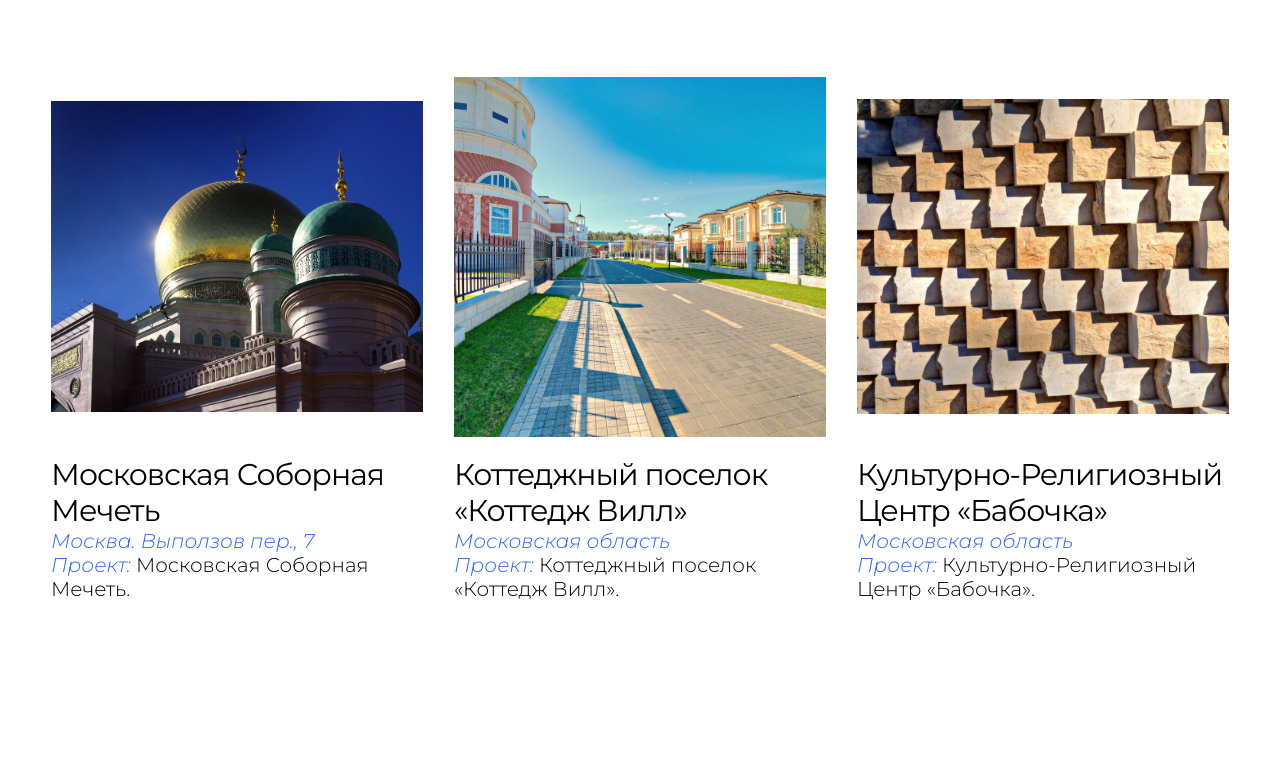
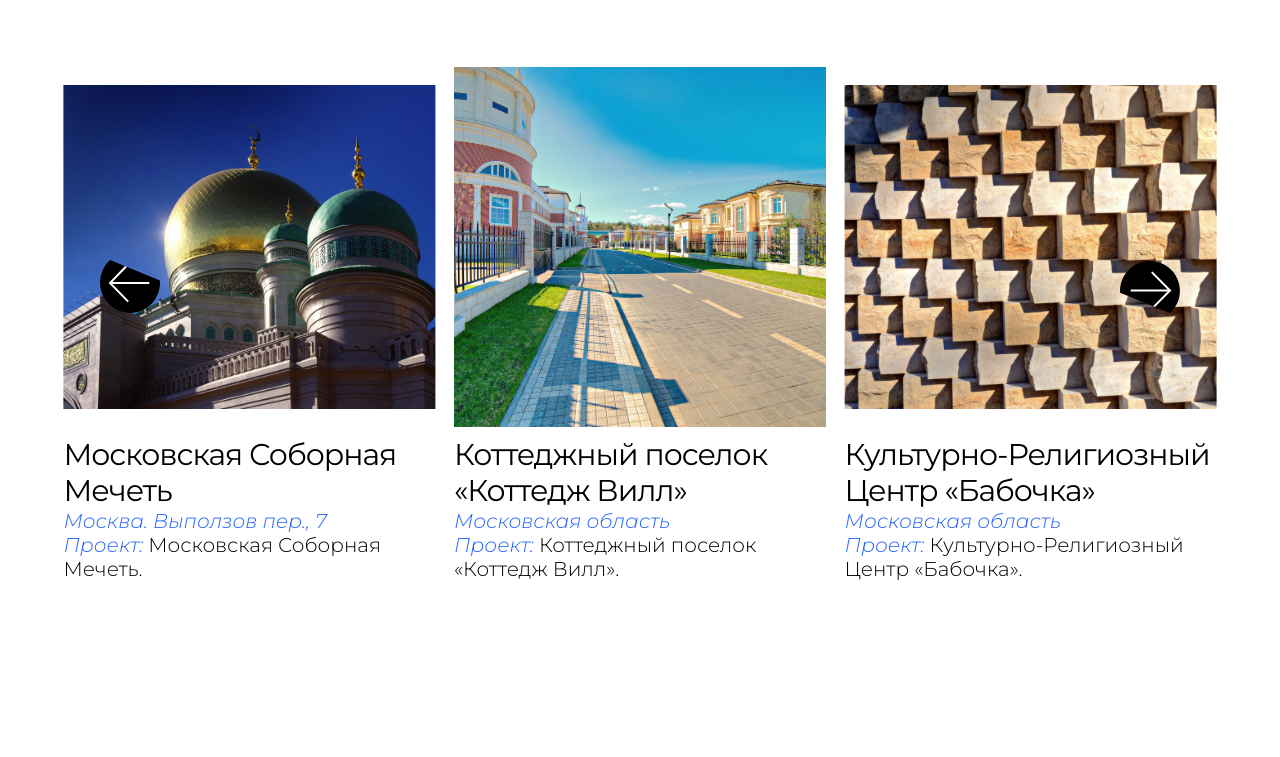
Before and after one commit to Elvehnn/pakhmutov-layout, a website built with webpack: page src/index.html in a window 1280 px wide. Shown: the part 2323-3080 px from the top of the page. Built offline with nearby package versions, Linux system fonts and the light colour scheme.

Commit message:
feat: add animation for slider

```diff
--- a/src/index.html
+++ b/src/index.html
@@ -120,19 +120,18 @@
             <input
               id="slide_1"
               class="slide__button"
-              checked="checked"
-              name="slide__button"
+             name="slide__button"
               type="radio"
             />
-            <input id="slide_2" class="slide__button" name="slide__button" type="radio" />
+            <input id="slide_2" class="slide__button" name="slide__button" type="radio"  checked="checked"/>
             <input id="slide_3" class="slide__button" name="slide__button" type="radio" />
 
             <div id="first" class="slide">
-              <img
-                src="./assets/ТЗ-5-10.jpg"
-                class="slide__image"
+              <div class="slide-image-container">
+                <img src="./assets/ТЗ-5-10.jpg" class="slide__image"
                 alt="Московская-Соборная-Мечеть"
-              />
+              /></div>
+
               <h3 class="slide__title">Московская Соборная Мечеть</h3>
               <p class="slide__address">Москва. Выползов пер., 7</p>
               <p class="slide__description">
@@ -140,13 +139,15 @@
               </p>
             </div>
 
-            <div id="second" class="slide slide_active">
-              <img
+            <div id="second" class="slide">
+              <div class="slide-image-container">
+                <img
                 src="./assets/ТЗ-5-8.jpg"
                 class="slide__image"
                 alt="Коттеджный поселок «Коттедж Вилл»"
               />
-              <h3 class="slide__title">Коттеджный поселок «Коттедж Вилл»</h3>
+              </div>
+             <h3 class="slide__title">Коттеджный поселок «Коттедж Вилл»</h3>
               <p class="slide__address">Московская область</p>
               <p class="slide__description">
                 <span class="slide__span">Проект:</span> Коттеджный поселок «Коттедж Вилл».
@@ -154,11 +155,14 @@
             </div>
 
             <div id="third" class="slide">
-              <img
+              <div class="slide-image-container">
+                <img
                 src="./assets/ТЗ-5-9.jpg"
                 class="slide__image"
                 alt="Культурно-Религиозный Центр «Бабочка»"
               />
+              </div>
+
               <h3 class="slide__title">Культурно-Религиозный Центр «Бабочка»</h3>
               <p class="slide__address">Московская область</p>
               <p class="slide__description">
@@ -166,51 +170,52 @@
               </p>
             </div>
 
-            <!-- <div id="arrow_previous">
+
+            <div id="arrow_previous">
               <label for="slide_1" class="arrow arrow_left">
                 <div class="arrow__box">
-                  <img class="arrow__shevron arrow__shevron_left" src=".//assets/slider/right-arrow.png" alt="left-arrow"></img>
+                  <img class="arrow__shevron arrow__shevron_left" src="./assets/icons/SVG/arrow-icon.svg" alt="left-arrow"></img>
                 </div>
-                <div class="arrow__back"></div>
+
               </label>
 
               <label for="slide_2" class="arrow arrow_left">
                 <div class="arrow__box">
-                  <img class="arrow__shevron arrow__shevron_left" src=".//assets/slider/right-arrow.png" alt="left-arrow"></img>
+                  <img class="arrow__shevron arrow__shevron_left" src="./assets/icons/SVG/arrow-icon.svg" alt="left-arrow"></img>
                 </div>
-                <div class="arrow__back"></div>
+
               </label>
 
               <label for="slide_3" class="arrow arrow_left">
                 <div class="arrow__box">
-                  <img class="arrow__shevron arrow__shevron_left" src=".//assets/slider/right-arrow.png" alt="left-arrow"></img>
+                  <img class="arrow__shevron arrow__shevron_left" src="./assets/icons/SVG/arrow-icon.svg" alt="left-arrow"></img>
                 </div>
-                <div class="arrow__back"></div>
+
               </label>
             </div>
 
             <div id="arrow_next">
               <label for="slide_1" class="arrow arrow_right">
                 <div class="arrow__box">
-                    <img class="arrow__shevron arrow__shevron_right" src=".//assets/slider/right-arrow.png" alt="left-arrow"></img>
+                    <img class="arrow__shevron arrow__shevron_right" src="./assets/icons/SVG/arrow-icon.svg" alt="right-arrow"></img>
                 </div>
-                <div class="arrow__back arrow__back_right"></div>
+
               </label>
 
               <label for="slide_2" class="arrow arrow_right">
                 <div class="arrow__box">
-                    <img class="arrow__shevron arrow__shevron_right" src=".//assets/slider/right-arrow.png" alt="left-arrow"></img>
+                    <img class="arrow__shevron arrow__shevron_right" src="./assets/icons/SVG/arrow-icon.svg" alt="right-arrow"></img>
                 </div>
-                <div class="arrow__back arrow__back_right"></div>
+
               </label>
 
               <label for="slide_3" class="arrow arrow_right">
                 <div class="arrow__box">
-                    <img class="arrow__shevron arrow__shevron_right" src=".//assets/slider/right-arrow.png" alt="left-arrow"></img>
+                    <img class="arrow__shevron arrow__shevron_right" src="./assets/icons/SVG/arrow-icon.svg" alt="right-arrow"></img>
                 </div>
-                <div class="arrow__back arrow__back_right"></div>
+
               </label>
-            </div> -->
+            </div>
 
             <!-- <div class="switch">
               <label id="switch_1" class="switch__item" for="slide_1"></label>
--- a/src/styles/slider.scss
+++ b/src/styles/slider.scss
@@ -22,16 +22,25 @@
     display: flex;
     flex-direction: column;
     align-items: flex-start;
+    position: absolute;
+    left: 0;
+    right: 0;
+    margin: auto;
+    transition: transform 0.4s ease;
+
+    .slide-image-container {
+      width: 100%;
+      height: 50%;
+      display: flex;
+      justify-content: center;
+      align-items: center;
+    }
 
     &__image {
       width: 100%;
-      height: 50%;
-      object-fit: contain;
+      height: 100%;
+      object-fit: cover;
       margin-bottom: $tab;
-    }
-
-    &_active > img {
-      object-fit: cover;
     }
 
     &__button {
@@ -57,38 +66,98 @@
     }
   }
 
-  &__control {
-    display: flex;
-    justify-content: space-between;
-    align-items: center;
+  .arrow {
     position: absolute;
-    width: 100%;
-    z-index: 2;
-    padding-bottom: 15px;
+    visibility: hidden;
+
+    &_left {
+      left: 60px;
+      top: 25%;
+    }
+
+    &_right {
+      right: 60px;
+      top: 25%;
+    }
+
+    &__box {
+      width: 60px;
+      height: 60px;
+      display: flex;
+      justify-content: center;
+      align-items: center;
+    }
+
+    &__box:hover {
+      cursor: pointer;
+      transform: scale(1.1);
+    }
+
+    &__shevron {
+      width: 100%;
+      height: 100%;
+      object-fit: contain;
+    }
+
+    &__shevron_right {
+      transform: rotate(180deg);
+    }
   }
 
-  //   #slide_1:checked ~ #first,
-  //   #slide_2:checked ~ #second,
-  //   #slide_3:checked ~ #third {
-  //     visibility: visible;
-  //     opacity: 1;
-  //   }
+  #slide_1:checked ~ #third,
+  #slide_2:checked ~ #first,
+  #slide_3:checked ~ #second {
+    transform: translateX(-105%);
+    z-index: 0;
+    img {
+      height: 90%;
+    }
+  }
 
-  //   #slide_1:checked ~ #arrow_next label:nth-child(2),
-  //   #slide_2:checked ~ #arrow_next label:nth-child(3),
-  //   #slide_3:checked ~ #arrow_next label:nth-child(1) {
-  //     visibility: visible;
-  //   }
+  #slide_1:checked ~ #second,
+  #slide_2:checked ~ #third,
+  #slide_3:checked ~ #first {
+    transform: translateX(105%);
+    z-index: 0;
+    img {
+      height: 90%;
+    }
+  }
 
-  //   #slide_1:checked ~ #arrow_previous label:nth-child(3),
-  //   #slide_2:checked ~ #arrow_previous label:nth-child(1),
-  //   #slide_3:checked ~ #arrow_previous label:nth-child(2) {
-  //     visibility: visible;
-  //   }
+  #slide_1:checked ~ #first,
+  #slide_2:checked ~ #second,
+  #slide_3:checked ~ #third {
+    transform: translatex(0);
+    z-index: 1;
+    img {
+      height: 100%;
+    }
+  }
 
-  //   #slide_1:checked ~ div #switch_1,
-  //   #slide_2:checked ~ div #switch_2,
-  //   #slide_3:checked ~ div #switch_3 {
-  //     // background-color: $accent-color;
-  //   }
+  #slide_1:checked ~ #arrow_next label:nth-child(3),
+  #slide_2:checked ~ #arrow_next label:nth-child(1),
+  #slide_3:checked ~ #arrow_next label:nth-child(2) {
+    visibility: visible;
+  }
+
+  #slide_1:checked ~ #arrow_next label:nth-child(1),
+  #slide_1:checked ~ #arrow_next label:nth-child(2) {
+    visibility: hidden;
+  }
+
+  #slide_2:checked ~ #arrow_next label:nth-child(2),
+  #slide_2:checked ~ #arrow_next label:nth-child(3) {
+    visibility: hidden;
+  }
+
+  #slide_3:checked ~ #arrow_next label:nth-child(1),
+  #slide_3:checked ~ #arrow_next label:nth-child(3) {
+    visibility: hidden;
+  }
+
+  #slide_1:checked ~ #arrow_previous label:nth-child(2),
+  #slide_2:checked ~ #arrow_previous label:nth-child(3),
+  #slide_3:checked ~ #arrow_previous label:nth-child(1) {
+    visibility: visible;
+  }
 }
```
Also changed, not shown: src/assets/icons/SVG/arrow-icon.svg (added).
